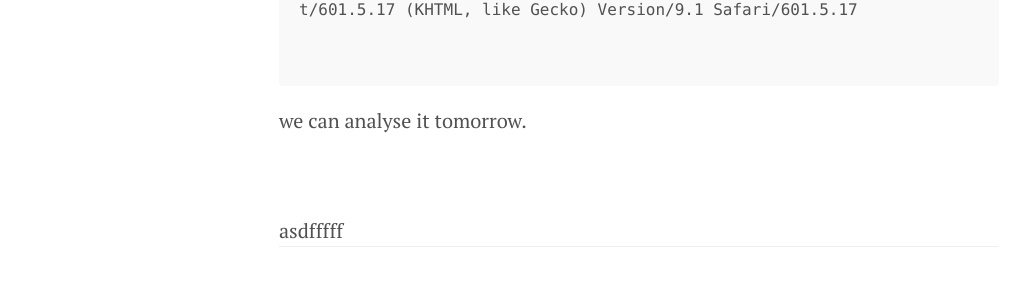
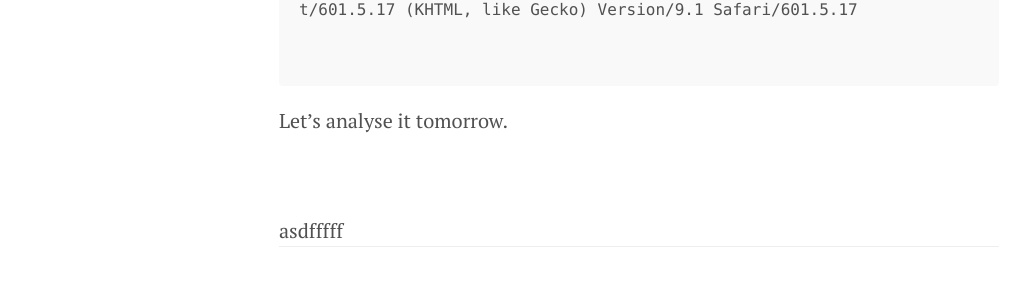
Before and after one commit to gokultp/gokultp.github.io, a Jekyll site: the page built from _posts/2016-08-19-a-journey-with-http.markdown, in a window 1280 px wide and 900 px high, scrolled down 5472 px. Shown: the part 495-798 px from the top of the window, without its empty margins (1-1031 px from the left). Built offline with Jekyll 4.4.1, drawn with Linux system fonts in a browser that asks for light colours; comment, search, counter and statistics services are not loaded.

````diff
--- a/_posts/2016-08-19-a-journey-with-http.markdown
+++ b/_posts/2016-08-19-a-journey-with-http.markdown
@@ -225,4 +225,4 @@
 
 ```
 
-we can analyse it tomorrow.
+Let's analyse it tomorrow.
````
